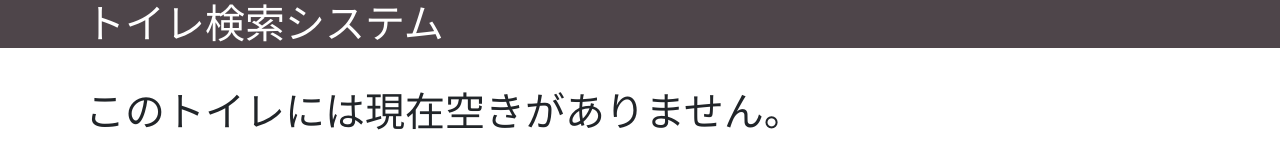
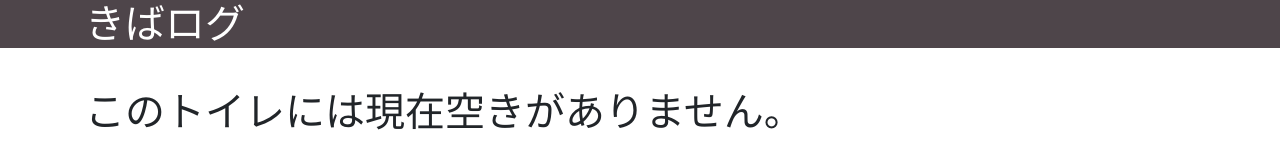
Before and after one commit to natrium11321/ototsukasa, a plain HTML site: page web/fail.html in a window 1280 px wide. Drawn offline with nearby package versions, Linux system fonts and the light colour scheme.

Commit message:
Named WEB system as きばログ

```diff
--- a/web/fail.html
+++ b/web/fail.html
@@ -1,7 +1,7 @@
 <!DOCTYPE html>
 <html>
   <head>
-    <title>Ototsukasa</title>
+    <title>きばログ</title>
     <meta name="viewport" content="initial-scale=1.0, user-scalable=no">
     <meta charset="utf-8">
     <!-- Bootstrap -->
@@ -24,7 +24,7 @@
   <body>
     <div class="myheader">
       <div class="container">
-        <h1>トイレ検索システム</h1>
+        <h1>きばログ</h1>
       </div>
     </div>
     <div class="main">
```
Also changed, not shown: web/index.html (+2 -2 lines), web/success.html (+2 -2 lines).
